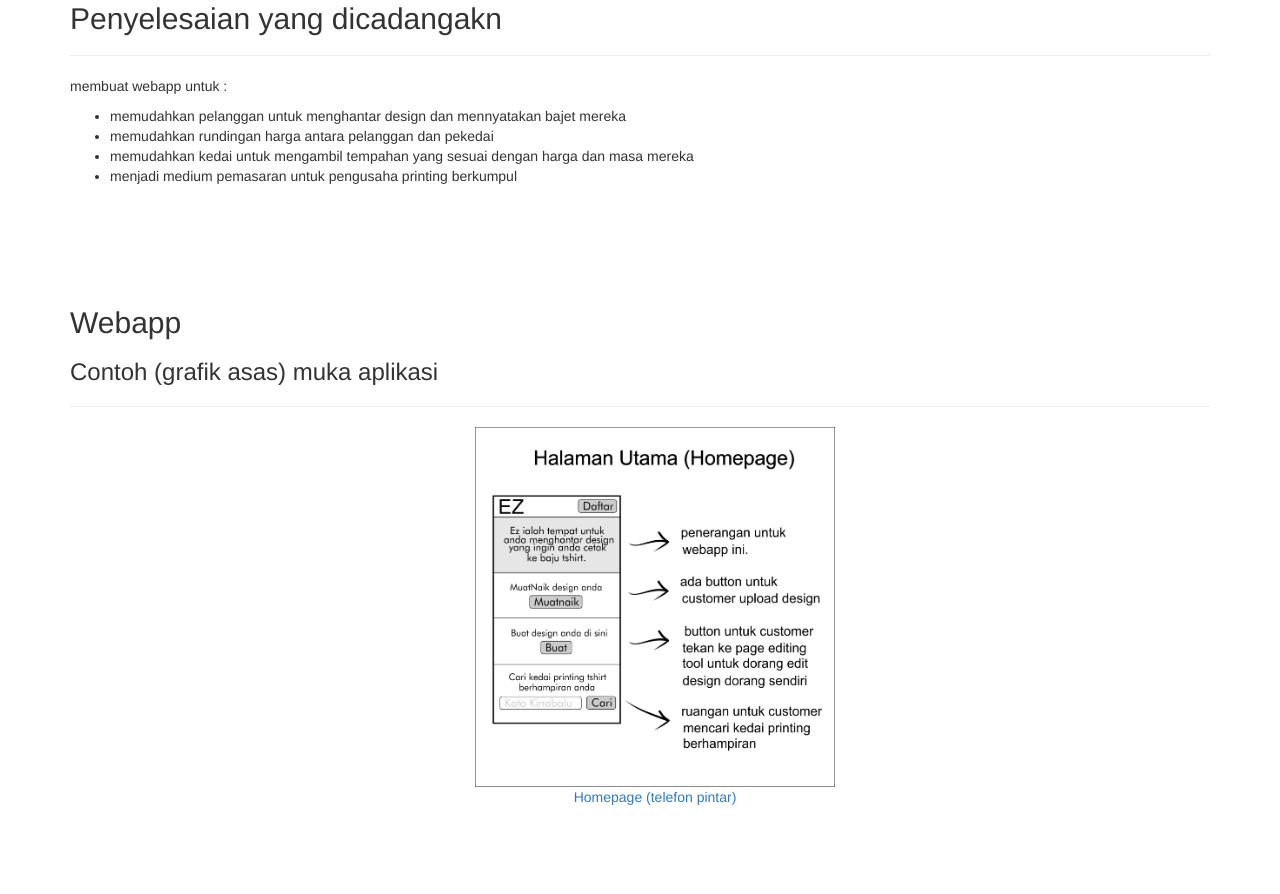
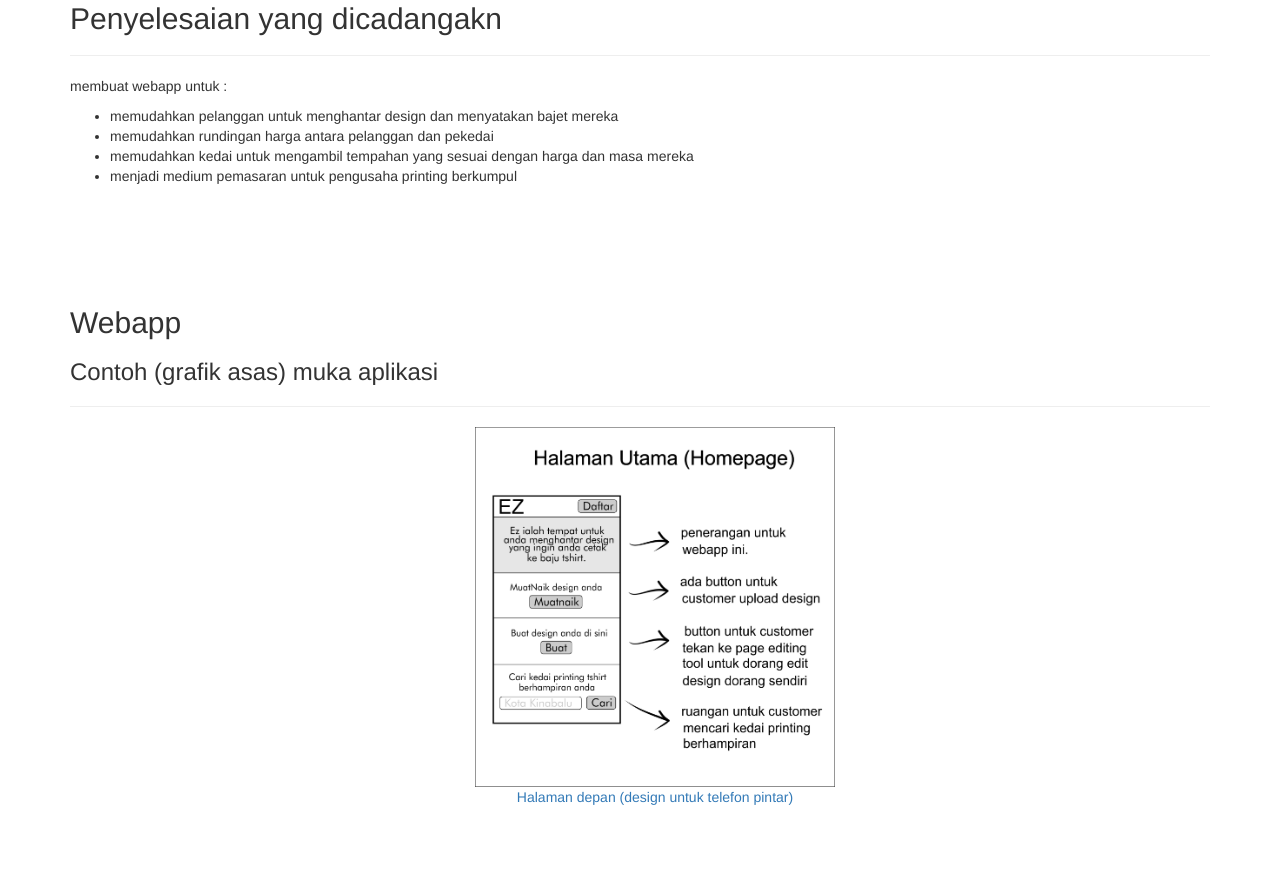
Before and after one commit to hamzahjamad/hamzahjamad.github.io, a Jekyll site: the page eztshirt/index.html, which Jekyll copies as it is, in a window 1280 px wide. Shown: the part 622-1516 px from the top of the page. Built offline with Jekyll 4.4.1, drawn with Linux system fonts in a browser that asks for light colours; nearby versions of some CDN libraries.

Commit message:
Update index.html

```diff
--- a/eztshirt/index.html
+++ b/eztshirt/index.html
@@ -67,7 +67,7 @@
 <hr>
 <p>membuat webapp untuk : </p>
 <ul>
-	<li>memudahkan pelanggan untuk menghantar design dan mennyatakan bajet mereka</li>
+	<li>memudahkan pelanggan untuk menghantar design dan menyatakan bajet mereka</li>
 	<li>memudahkan rundingan harga antara pelanggan dan pekedai</li>
 	<li>memudahkan kedai untuk mengambil tempahan yang sesuai dengan harga dan masa mereka</li>
 	<li>menjadi medium pemasaran untuk pengusaha printing berkumpul</li>
@@ -91,7 +91,7 @@
 	<a href="http://hamzahjamad.github.io/eztshirt/image/eztshirt_homepage.png">
 		<img src="http://hamzahjamad.github.io/eztshirt/image/eztshirt_homepage.png" class="img-responsive" alt="Homepage">
 		<p class="image-description">
-		Homepage (telefon pintar)</p>
+		Halaman depan (design untuk telefon pintar)</p>
 		</a>
 	</div>
 </div>
```
